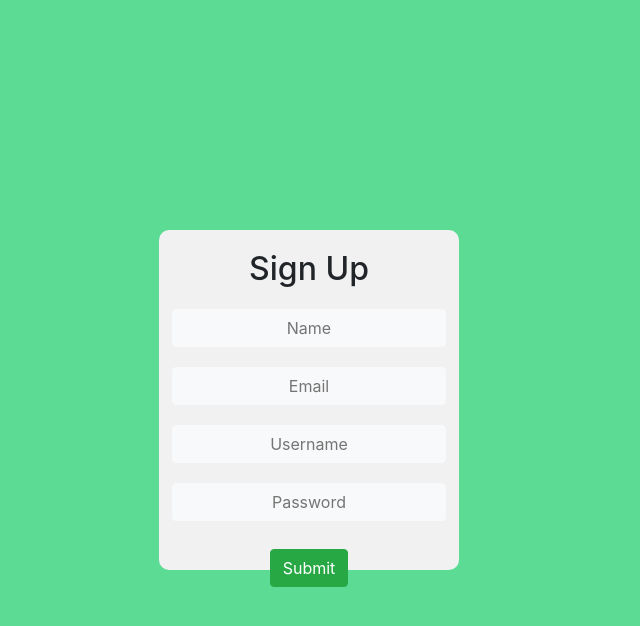
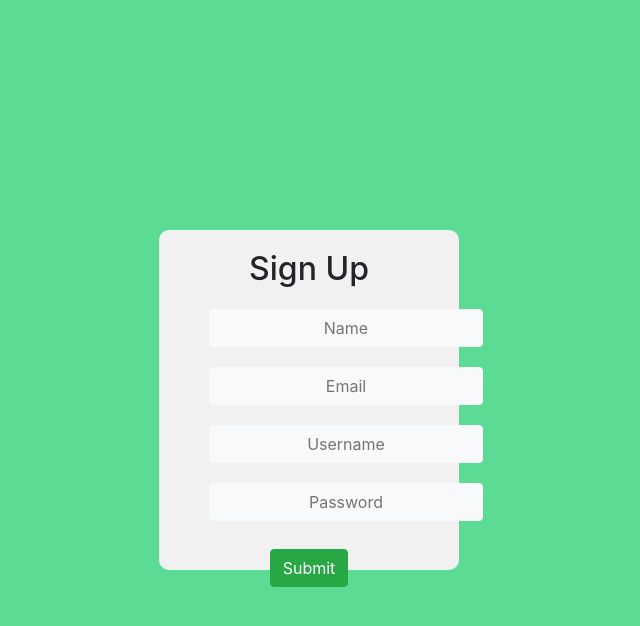
Before and after one commit to 5l1v3r1/Mysql-Login, a PHP site: page /signup.php in a window 1280 px wide. Shown: the top 626 px of the page, without its empty margins (331-971 px from the left). Run offline with PHP 8.4, Linux system fonts and the light colour scheme; some libraries are stand-ins or nearby versions.

Commit message:
Update signup.css

```diff
--- a/signup.css
+++ b/signup.css
@@ -21,7 +21,7 @@ body
 .param
 {
   display: table;
-  margin: 0 auto;
+  margin-left: 50px;
   padding-bottom: 20px;
 }
 .sbmt
@@ -35,3 +35,7 @@ body
   padding-top: 20px;
   padding-bottom: 13px;
 }
+.fas.fa-times-hexagon {
+    color: red;
+    margin-left: 13px;
+}
```
